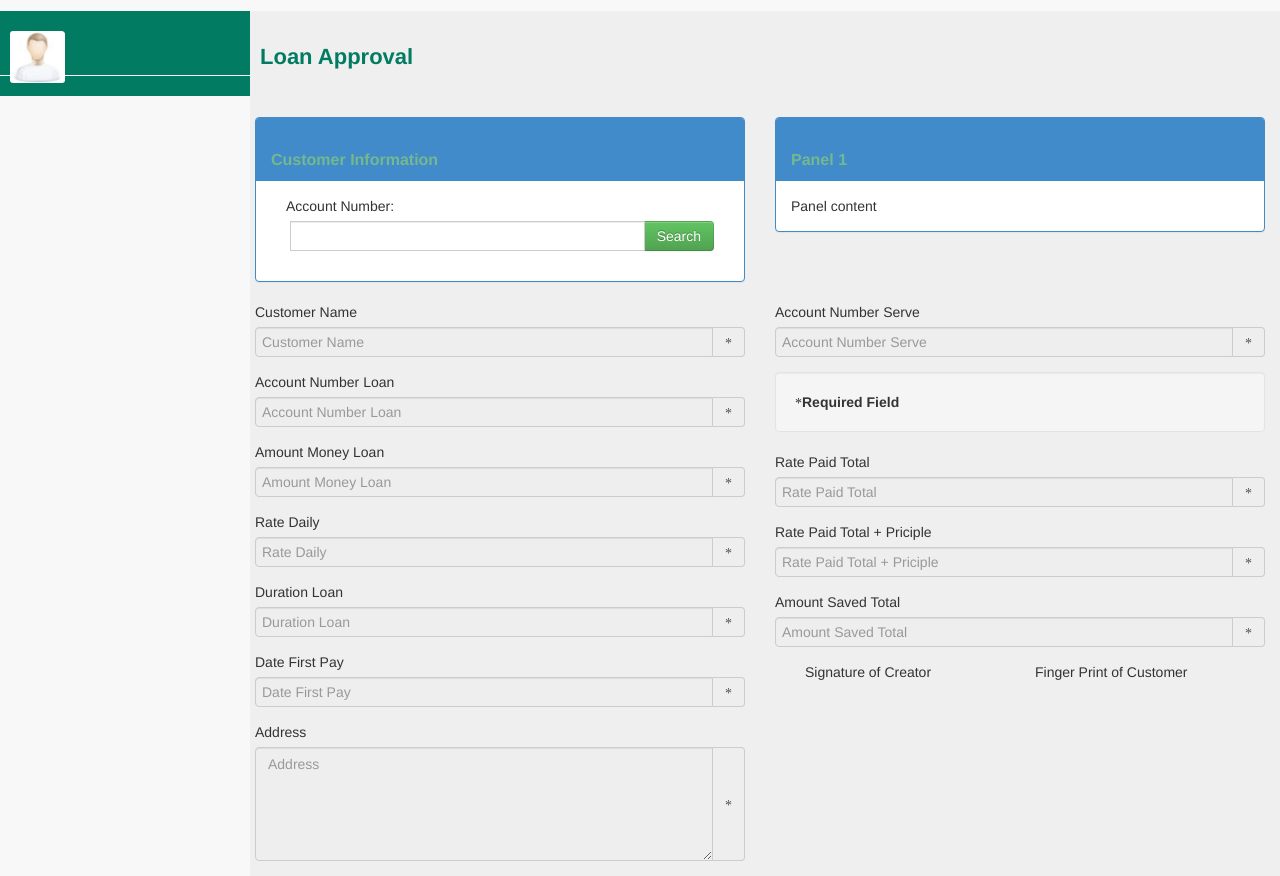
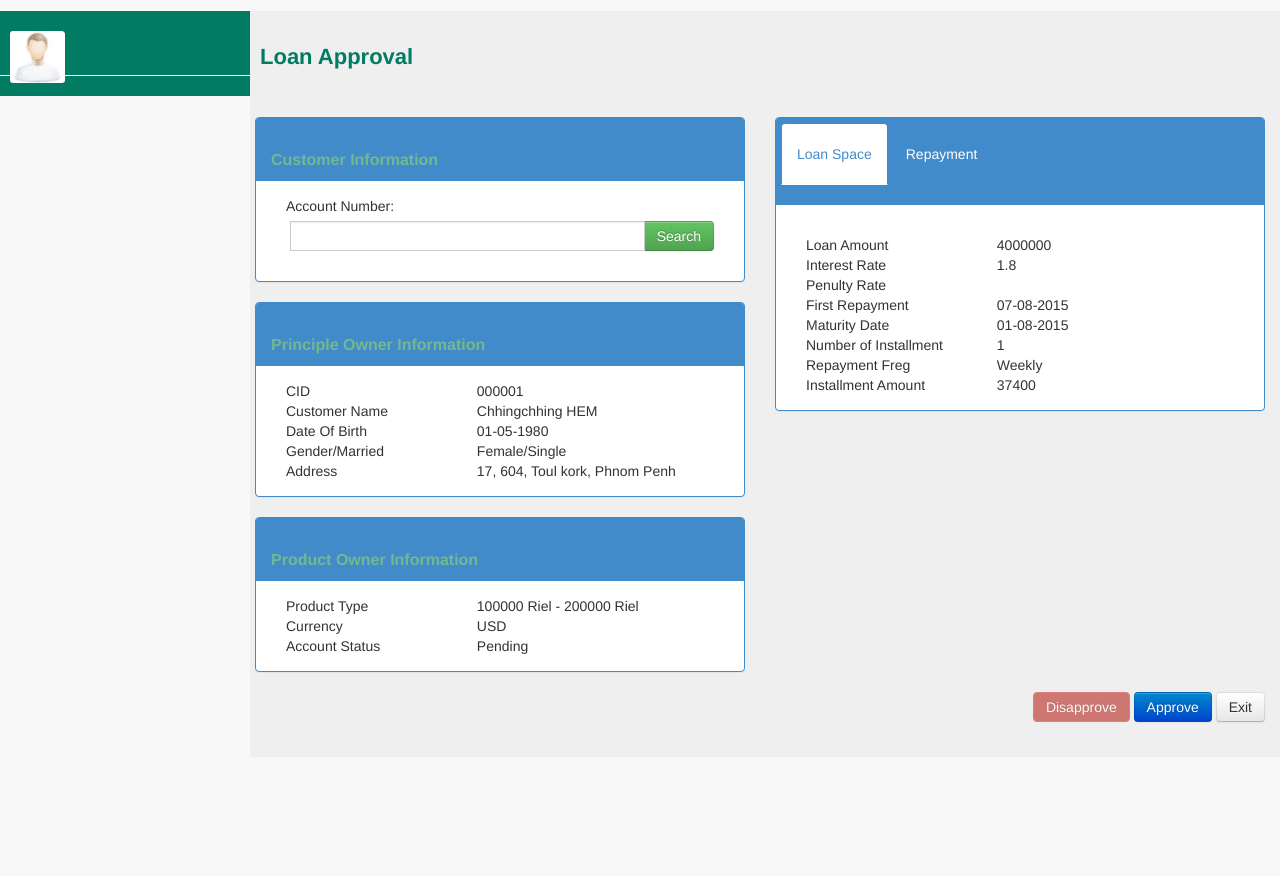
Before and after one commit to phansaorin/loan, a CodeIgniter app: page /index.php/loan_approvals/approval/1 in a window 1280 px wide. Shown: the part 64-940 px from the top of the page. After the commit the page ends 787 px from the top, so only its background shows below. Run offline with CodeIgniter, Linux system fonts and the light colour scheme; some web fonts are replaced.

Commit message:
UI of Disapprove

```diff
--- a/application/config/autoload.php
+++ b/application/config/autoload.php
@@ -109,7 +109,7 @@ $autoload['language'] = array();
 |
 */
 
-$autoload['model'] = array('mod_login','mod_staff','mod_user','mod_admin');
+$autoload['model'] = array('mod_login','Schedule');
 
 
 /* End of file autoload.php */
--- a/application/config/database.php
+++ b/application/config/database.php
@@ -51,7 +51,7 @@ $active_record = TRUE;
 $db['default']['hostname'] = 'localhost';
 $db['default']['username'] = 'root';
 $db['default']['password'] = '';
-$db['default']['database'] = 'loan';
+$db['default']['database'] = 'loandb';
 $db['default']['dbdriver'] = 'mysql';
 $db['default']['dbprefix'] = '';
 $db['default']['pconnect'] = TRUE;
--- a/application/controllers/schedules.php
+++ b/application/controllers/schedules.php
@@ -1,9 +1,11 @@
 <?php if ( ! defined('BASEPATH')) exit('No direct script access allowed');
 
 class Schedules extends CI_Controller {
-  public function schedule($loan_id='')
+  public function schedule($loan_id=-1)
   {
     $data['controller_name'] = strtolower(get_class());
+    $data['loan_info'] = $this->Schedule->get_info($loan_id);
+    // var_dump($data['loan_info']); die();
     $this->load->view("schedules/schedule", $data);
   }
 }
--- /dev/null
+++ b/application/models/schedule.php
@@ -0,0 +1,93 @@
+<?php
+
+if (!defined('BASEPATH'))
+    exit('No direct script access allowed');
+
+class Schedule extends CI_Model {
+
+	function get_info($loan_id) {
+		$this->db->from('loans');
+		$this->db->join('customers', 'customers.id = loans.customer_id');
+		$this->db->join('product_types', 'product_types.id = loans.product_type_id');
+		$this->db->where('loans.id',$loan_id);
+		$query = $this->db->get();
+
+		if($query->num_rows()==1)
+		{
+			return $query->row();
+		}
+		else
+		{
+			//Get empty base parent object, as $load_id is NOT an loans
+			// $loan_obj=parent::get_info(-1);
+
+			//Get all the fields from loans table
+			$fields = $this->db->list_fields('loans');
+
+			//append those fields to base parent object, we we have a complete empty object
+			foreach ($fields as $field)
+			{
+				$loan_obj->$field='';
+			}
+
+			return $loan_obj;
+		}
+	}
+
+	/*
+	Gets information about a customer as an array.
+	*/
+	/*function get_info($customer_id)
+	{
+		$query = $this->db->get_where('customers', array('id' => $customer_id), 1);
+
+		if($query->num_rows()==1)
+		{
+			return $query->row();
+		}
+		else
+		{
+			//create object with empty properties.
+			$fields = $this->db->list_fields('customers');
+			$customer_obj = new stdClass;
+
+			foreach ($fields as $field)
+			{
+				$customer_obj->$field='';
+			}
+
+			return $customer_obj;
+		}
+	}*/
+
+	function get_info_customer($customer_id)
+	{
+		$this->db->from('employees');
+		$this->db->join('people', 'people.person_id = employees.person_id');
+		// $this->db->join('app_files', 'people.image_id = app_files.file_id');
+		$this->db->where('employees.person_id',$customer_id);
+		$query = $this->db->get();
+
+		if($query->num_rows()==1)
+		{
+			return $query->row();
+		}
+		else
+		{
+			//Get empty base parent object, as $customer_id is NOT an customer
+			$person_obj=parent::get_info(-1);
+
+			//Get all the fields from customer table
+			$fields = $this->db->list_fields('employees');
+
+			//append those fields to base parent object, we we have a complete empty object
+			foreach ($fields as $field)
+			{
+				$person_obj->$field='';
+			}
+
+			return $person_obj;
+		}
+	}
+
+}
--- a/application/views/loan_approvals/includes/info_loan.php
+++ b/application/views/loan_approvals/includes/info_loan.php
@@ -33,132 +33,177 @@
             </div>
 
         </div>
+        <div class="panel panel-primary">
+            <div class="panel-heading">
+                <h3 class="panel-title">Principle Owner Information</h3>
+                <span class="pull-right clickable"><i class="glyphicon glyphicon-chevron-up"></i></span>
+            </div>
+            <div class="panel-body">
+                <div class="form-group">
+                    <div class="col-md-5">CID</div>
+                    <div class="col-md-7">000001</div>
+                </div>
+                <div class="form-group">
+                    <div class="col-md-5">Customer Name</div>
+                    <div class="col-md-7">Chhingchhing HEM</div>
+                </div>
+                <div class="form-group">
+                    <div class="col-md-5">Date Of Birth</div>
+                    <div class="col-md-7">01-05-1980</div>
+                </div>
+                <div class="form-group">
+                    <div class="col-md-5">Gender/Married</div>
+                    <div class="col-md-7">Female/Single</div>
+                </div>
+                <div class="form-group">
+                    <div class="col-md-5">Address</div>
+                    <div class="col-md-7">17, 604, Toul kork, Phnom Penh</div>
+                </div>
+            </div>
+
+        </div>
+        <div class="panel panel-primary">
+            <div class="panel-heading">
+                <h3 class="panel-title">Product Owner Information</h3>
+                <span class="pull-right clickable"><i class="glyphicon glyphicon-chevron-up"></i></span>
+            </div>
+            <div class="panel-body">
+                <div class="form-group">
+                    <div class="col-md-5">Product Type</div>
+                    <div class="col-md-7">100000 Riel - 200000 Riel</div>
+                </div>
+                <div class="form-group">
+                    <div class="col-md-5">Currency</div>
+                    <div class="col-md-7">USD</div>
+                </div>
+                <div class="form-group">
+                    <div class="col-md-5">Account Status</div>
+                    <div class="col-md-7">Pending</div>
+                </div>
+            </div>
+
+        </div>
     </div>
     <div class="col-md-6">
-        <div class="panel panel-primary">
+        <!-- <div class="panel panel-primary">
             <div class="panel-heading">
                 <h3 class="panel-title">Panel 1</h3>
                 <span class="pull-right clickable"><i class="glyphicon glyphicon-chevron-up"></i></span>
             </div>
             <div class="panel-body">Panel content</div>
+        </div> -->
+        <div class="panel with-nav-tabs panel-primary">
+                <div class="panel-heading">
+                        <ul class="nav nav-tabs">
+                            <li class="active"><a href="#tabLoanSpace" data-toggle="tab">Loan Space</a></li>
+                            <li><a href="#tabRepayment" data-toggle="tab">Repayment</a></li>
+                        </ul>
+                </div>
+                <div class="panel-body">
+                    <div class="tab-content">
+                        <div class="tab-pane fade in active" id="tabLoanSpace">
+                            <div class="form-group">
+                                <div class="col-md-5">Loan Amount</div>
+                                <div class="col-md-7">4000000</div>
+                            </div>
+                            <div class="form-group">
+                                <div class="col-md-5">Interest Rate</div>
+                                <div class="col-md-7">1.8</div>
+                            </div>
+                            <div class="form-group">
+                                <div class="col-md-5">Penulty Rate</div>
+                                <div class="col-md-7">&nbsp;</div>
+                            </div>
+                            <div class="form-group">
+                                <div class="col-md-5">First Repayment</div>
+                                <div class="col-md-7">07-08-2015</div>
+                            </div>
+                            <div class="form-group">
+                                <div class="col-md-5">Maturity Date</div>
+                                <div class="col-md-7">01-08-2015</div>
+                            </div>
+                            <div class="form-group">
+                                <div class="col-md-5">Number of Installment</div>
+                                <div class="col-md-7">1</div>
+                            </div>
+                            <div class="form-group">
+                                <div class="col-md-5">Repayment Freg</div>
+                                <div class="col-md-7">Weekly</div>
+                            </div>
+                            <div class="form-group">
+                                <div class="col-md-5">Installment Amount</div>
+                                <div class="col-md-7">37400</div>
+                            </div>
+                        </div>
+                        <div class="tab-pane fade" id="tabRepayment">
+                            <div class="table-responsive">
+                                <table class="table">
+                                    <thead>
+                                        <tr class="filters">
+                                            <th>#</th>
+                                            <th>Pay Date</th>
+                                            <th>First Balanch</th>
+                                            <th>Principle</th>
+                                            <th>Total Payment</th>
+                                            <th>Rate</th>
+                                            <th>Saved Money</th>
+                                        </tr>
+                                    </thead>
+                                    <tbody>
+                                        <tr>
+                                            <td>1</td>
+                                            <td>Mark</td>
+                                            <td>Otto</td>
+                                            <td>@mdo</td>
+                                            <td>Mark</td>
+                                            <td>Otto</td>
+                                            <td>@mdo</td>
+                                        </tr>
+                                        <tr>
+                                            <td>2</td>
+                                            <td>Jacob</td>
+                                            <td>Thornton</td>
+                                            <td>@fat</td>
+                                            <td>Mark</td>
+                                            <td>Otto</td>
+                                            <td>@mdo</td>
+                                        </tr>
+                                        <tr>
+                                            <td>3</td>
+                                            <td>Larry</td>
+                                            <td>the Bird</td>
+                                            <td>@twitter</td>
+                                            <td>Mark</td>
+                                            <td>Otto</td>
+                                            <td>@mdo</td>
+                                        </tr>
+                                        <tr>
+                                            <td colspan="3"><label class="pull-right">Total</label></td>
+                                            <td>2334555</td>
+                                            <td>345656</td>
+                                            <td>34540</td>
+                                            <td>0.00</td>
+                                        </tr>
+                                    </tbody>
+                                </table>
                             </div>
                         </div>
                     </div>
-
-
-<div class="row">
-    <form role="form">
-        <div class="col-lg-6">
-            <div class="form-group">
-                <label for="inputCustomerName">Customer Name</label>
-                <div class="input-group">
-                    <input type="text" class="form-control" name="inputCustomerName" id="inputCustomerName" placeholder="Customer Name" readonly required>
-                    <span class="input-group-addon"><span class="glyphicon glyphicon-asterisk"></span></span>
                 </div>
             </div>
-            <div class="form-group">
-                <label for="inputAccountNumber">Account Number Loan</label>
-                <div class="input-group">
-                    <input type="text" class="form-control" id="inputAccountNumber" name="inputAccountNumber" placeholder="Account Number Loan" readonly required>
-                    <span class="input-group-addon"><span class="glyphicon glyphicon-asterisk"></span></span>
     </div>
 </div>
-            <div class="form-group">
-                <label for="inputAmountLoan">Amount Money Loan</label>
-                <div class="input-group">
-                    <input type="text" class="form-control" id="inputAmountLoan" name="inputAmountLoan" placeholder="Amount Money Loan" readonly required>
-                    <span class="input-group-addon"><span class="glyphicon glyphicon-asterisk"></span></span>
+<div class="row">
+    <div class="form-group pull-right">
+        <div class="col-md-12 col-xs-10"> <!-- col-xs-offset-2: for to left-->
+            <button type="submit" class="btn btn-danger" disabled="disabled">Disapprove</button>
+            <button type="submit" class="btn btn-primary">Approve</button>
+            <button type="submit" class="btn btn-default">Exit</button>
         </div>
     </div>
-            <div class="form-group">
-                <label for="inputRateDaily">Rate Daily</label>
-                <div class="input-group">
-                    <input type="text" class="form-control" id="inputRateDaily" name="inputRateDaily" placeholder="Rate Daily" readonly required>
-                    <span class="input-group-addon"><span class="glyphicon glyphicon-asterisk"></span></span>
 </div>
-            </div>
-            <div class="form-group">
-                <label for="inputDurationLoan">Duration Loan</label>
-                <div class="input-group">
-                    <input type="text" class="form-control" id="inputDurationLoan" name="inputDurationLoan" placeholder="Duration Loan" readonly required>
-                    <span class="input-group-addon"><span class="glyphicon glyphicon-asterisk"></span></span>
-                </div>
-            </div>
-            <div class="form-group">
-                <label for="inputDateFirstPay">Date First Pay</label>
-                <div class="input-group">
-                    <input type="text" class="form-control" id="inputDateFirstPay" name="inputDateFirstPay" placeholder="Date First Pay" readonly required>
-                    <span class="input-group-addon"><span class="glyphicon glyphicon-asterisk"></span></span>
-                </div>
-            </div>
-            <div class="form-group">
-                <label for="address">Address</label>
-                <div class="input-group">
-                    <textarea name="address" id="address" class="form-control" rows="5" placeholder="Address" readonly required></textarea>
-                    <span class="input-group-addon"><span class="glyphicon glyphicon-asterisk"></span></span>
-                </div>
-            </div>
+<div class="row footer">&nbsp;</div>
 
-        </div>
-
-        <div class="col-lg-6">
-            <div class="form-group">
-                <label for="inputAccountNumberServe">Account Number Serve</label>
-                <div class="input-group">
-                    <input type="text" class="form-control" name="inputAccountNumberServe" id="inputAccountNumberServe" placeholder="Account Number Serve" readonly required>
-                    <span class="input-group-addon"><span class="glyphicon glyphicon-asterisk"></span></span>
-                </div>
-            </div>
-            <div class="well well-sm"><strong><span class="glyphicon glyphicon-asterisk"></span>Required Field</strong></div>
-            <div class="form-group">
-                <label for="inputRatePaidTotal">Rate Paid Total</label>
-                <div class="input-group">
-                    <input type="text" class="form-control" id="inputRatePaidTotal" name="inputRatePaidTotal" placeholder="Rate Paid Total" readonly required>
-                    <span class="input-group-addon"><span class="glyphicon glyphicon-asterisk"></span></span>
-                </div>
-            </div>
-            <div class="form-group">
-                <label for="inputRatePaidTotalPriciple">Rate Paid Total + Priciple</label>
-                <div class="input-group">
-                    <input type="text" class="form-control" id="inputRatePaidTotalPriciple" name="inputRatePaidTotalPriciple" placeholder="Rate Paid Total + Priciple" readonly required>
-                    <span class="input-group-addon"><span class="glyphicon glyphicon-asterisk"></span></span>
-                </div>
-            </div>
-            <div class="form-group">
-                <label for="inputAmountSavedTotal">Amount Saved Total</label>
-                <div class="input-group">
-                    <input type="text" class="form-control" id="inputAmountSavedTotal" name="inputAmountSavedTotal" placeholder="Amount Saved Total" readonly required>
-                    <span class="input-group-addon"><span class="glyphicon glyphicon-asterisk"></span></span>
-                </div>
-            </div>
-            <div class="form-group">
-                <div class="col-md-12">
-                <div class="col-md-6">Signature of Creator</div>
-                <div class="col-md-6">Finger Print of Customer</div>
-                </div>
-            </div>
-            <!-- <div class="form-group">
-                <label for="InputMessage">Enter Message</label>
-                <div class="input-group">
-                    <textarea name="InputMessage" id="InputMessage" class="form-control" rows="5" readonly required></textarea>
-                    <span class="input-group-addon"><span class="glyphicon glyphicon-asterisk"></span></span>
-                </div>
-            </div> -->
-            <!-- <input type="submit" name="submit" id="submit" value="Submit" class="btn btn-info pull-right"> -->
-        </div>
-    </form>
-    <!-- <div class="clearfix"></div>
-    <div class="col-lg-5 col-md-push-1">
-        <div class="col-md-12">
-            <div class="alert alert-success">
-                <strong><span class="glyphicon glyphicon-ok"></span> Success! Message sent.</strong>
-            </div>
-            <div class="alert alert-danger">
-                <span class="glyphicon glyphicon-remove"></span><strong> Error! Please check all page inputs.</strong>
-            </div>
-        </div>
-    </div> -->
-</div>
 
 
 
--- a/properties/css/customize.css
+++ b/properties/css/customize.css
@@ -42,3 +42,53 @@
     margin-top: -20px;
     font-size: 15px;
 }
+/* Panel Tab */
+.panel.with-nav-tabs .panel-heading{
+    padding: 5px 5px 0 5px;
+}
+.panel.with-nav-tabs .nav-tabs{
+    border-bottom: none;
+}
+.panel.with-nav-tabs .nav-justified{
+    margin-bottom: -1px;
+}
+/*** PANEL PRIMARY ***/
+.with-nav-tabs.panel-primary .nav-tabs > li > a,
+.with-nav-tabs.panel-primary .nav-tabs > li > a:hover,
+.with-nav-tabs.panel-primary .nav-tabs > li > a:focus {
+    color: #fff;
+}
+.with-nav-tabs.panel-primary .nav-tabs > .open > a,
+.with-nav-tabs.panel-primary .nav-tabs > .open > a:hover,
+.with-nav-tabs.panel-primary .nav-tabs > .open > a:focus,
+.with-nav-tabs.panel-primary .nav-tabs > li > a:hover,
+.with-nav-tabs.panel-primary .nav-tabs > li > a:focus {
+    color: #fff;
+    background-color: #3071a9;
+    border-color: transparent;
+}
+.with-nav-tabs.panel-primary .nav-tabs > li.active > a,
+.with-nav-tabs.panel-primary .nav-tabs > li.active > a:hover,
+.with-nav-tabs.panel-primary .nav-tabs > li.active > a:focus {
+    color: #428bca;
+    background-color: #fff;
+    border-color: #428bca;
+    border-bottom-color: transparent;
+}
+.with-nav-tabs.panel-primary .nav-tabs > li.dropdown .dropdown-menu {
+    background-color: #428bca;
+    border-color: #3071a9;
+}
+.with-nav-tabs.panel-primary .nav-tabs > li.dropdown .dropdown-menu > li > a {
+    color: #fff;
+}
+.with-nav-tabs.panel-primary .nav-tabs > li.dropdown .dropdown-menu > li > a:hover,
+.with-nav-tabs.panel-primary .nav-tabs > li.dropdown .dropdown-menu > li > a:focus {
+    background-color: #3071a9;
+}
+.with-nav-tabs.panel-primary .nav-tabs > li.dropdown .dropdown-menu > .active > a,
+.with-nav-tabs.panel-primary .nav-tabs > li.dropdown .dropdown-menu > .active > a:hover,
+.with-nav-tabs.panel-primary .nav-tabs > li.dropdown .dropdown-menu > .active > a:focus {
+    background-color: #4a9fe9;
+}
+/********************************************************************/
```
Also changed, not shown: application/views/schedules/includes/info_schedule.php (+6 -6 lines). Lines whose indentation alone changed are shown as unchanged.
